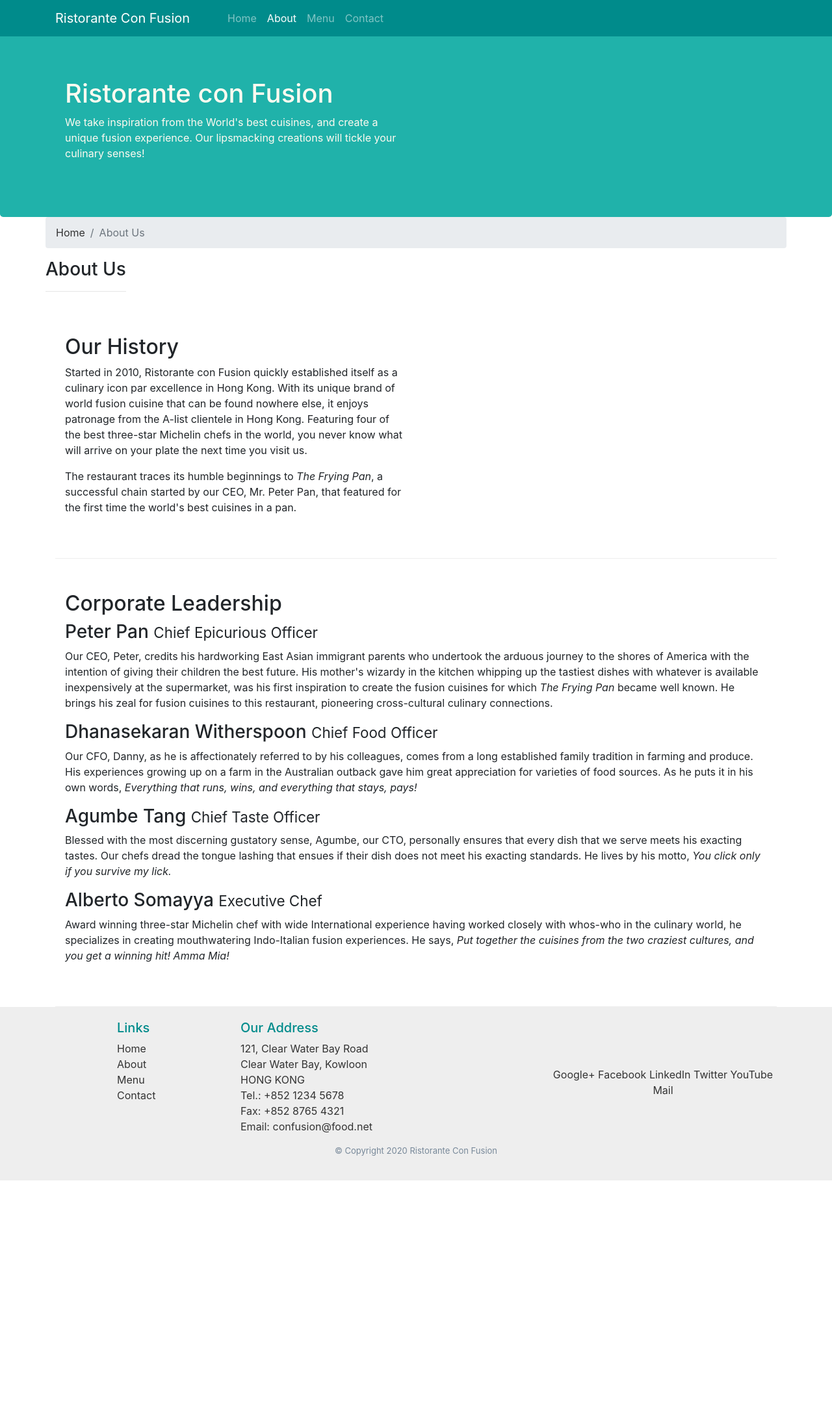
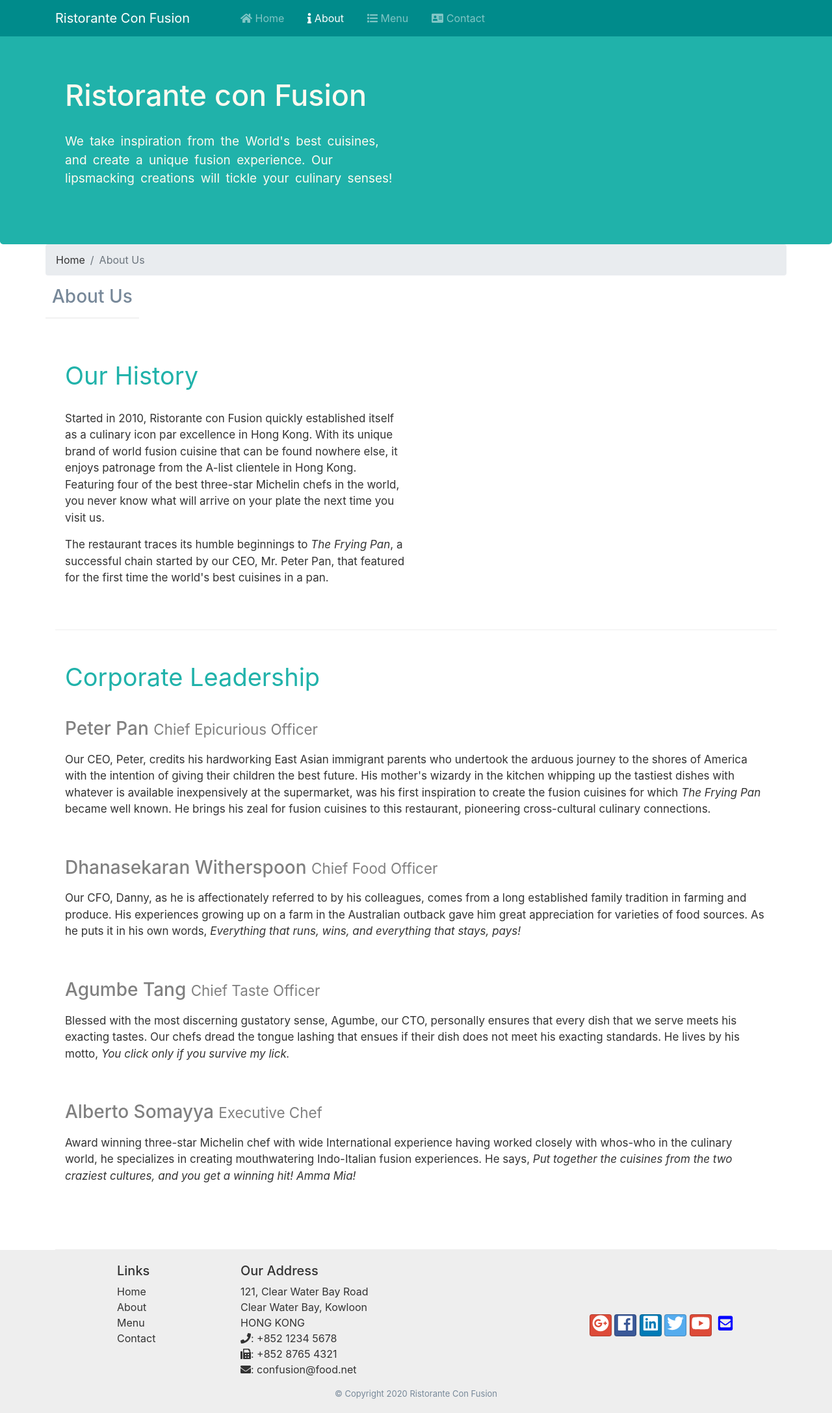
Before and after one commit to ritika-thakur/Bootstrap-4, a website: page aboutus.html in a window 1280 px wide. Shown: the whole page at 65% size. Before the commit the page ends 1817 px from the top, so only its background shows below. Drawn offline with nearby package versions, Linux system fonts and the light colour scheme.

Commit message:
Icon Fonts

```diff
--- a/aboutus.html
+++ b/aboutus.html
@@ -5,9 +5,11 @@
 <meta http-equiv="x-ua-compatible" content="ie=edge">
 
 <link rel="stylesheet" href="https://maxcdn.bootstrapcdn.com/bootstrap/4.0.0/css/bootstrap.min.css"
-    integrity="sha384-Gn5384xqQ1aoWXA+058RXPxPg6fy4IWvTNh0E263XmFcJlSAwiGgFAW/dAiS6JXm" crossorigin="anonymous">
-
+integrity="sha384-Gn5384xqQ1aoWXA+058RXPxPg6fy4IWvTNh0E263XmFcJlSAwiGgFAW/dAiS6JXm" crossorigin="anonymous">
+<script src="https://use.fontawesome.com/releases/v5.0.7/js/all.js"></script>
 <link rel="stylesheet" href="css/styles.css">
+    <link rel="stylesheet" href="node_modules/font-awesome/css/font-awesome.min.css">
+    <link rel="stylesheet" href="bootstrap-social.css">
 
 
 <head>
@@ -26,10 +28,10 @@
             <a class="navbar-brand mr-auto" href="./index.html">Ristorante Con Fusion</a>
             <div class="collapse navbar-collapse" id="Navbar">
                 <ul class="navbar-nav mr-auto">
-                    <li class="nav-item"><a class="nav-link" href="./index.html">Home</a></li>
-                    <li class="nav-item active"><a class="nav-link" href="#">About</a></li>
-                    <li class="nav-item"><a class="nav-link" href="#">Menu</a></li>
-                    <li class="nav-item"><a class="nav-link" href="#">Contact</a></li>
+                    <li class="nav-item "><a class="nav-link" href="./index.html"><span class="fa fa-home "></span> Home</a></li>
+                    <li class="nav-item active"><a class="nav-link" href="#"><span class="fa fa-info"></span> About</a></li>
+                    <li class="nav-item"><a class="nav-link" href="#"><span class="fa fa-list"></span> Menu</a></li>
+                    <li class="nav-item"><a class="nav-link" href="#"><span class="fa fa-address-card "></span> Contact</a></li>
                 </ul>
             </div>
         </div>
@@ -39,7 +41,7 @@
             <div class="row row-header">
                 <div class="col-12 col-sm-6">
                     <h1>Ristorante con Fusion</h1>
-                    <p>We take inspiration from the World's best cuisines, and create a unique fusion experience. Our lipsmacking creations will tickle your culinary senses!</p>
+                    <p class="sub-heading">We take inspiration from the World's best cuisines, and create a unique fusion experience. Our lipsmacking creations will tickle your culinary senses!</p>
                 </div>
                 <div class="col-12 col-sm">
                 </div>
@@ -54,14 +56,14 @@
                 <li class="breadcrumb-item active">About Us</li>
             </ol>
             <div>
-               <h3>About Us</h3>
+               <h3 class="aboutus-heading">About Us</h3>
                <hr>
             </div>
         </div>
 
         <div class="row row-content history">
             <div class="col-12 col-sm-6 col-md-6">
-                <h2>Our History</h2>
+                <h2 class="sub-topics">Our History</h2>
                 <p>Started in 2010, Ristorante con Fusion quickly established itself as a culinary icon par excellence in Hong Kong. With its unique brand of world fusion cuisine that can be found nowhere else, it enjoys patronage from the A-list clientele in Hong Kong.  Featuring four of the best three-star Michelin chefs in the world, you never know what will arrive on your plate the next time you visit us.</p>
                 <p>The restaurant traces its humble beginnings to <em>The Frying Pan</em>, a successful chain started by our CEO, Mr. Peter Pan, that featured for the first time the world's best cuisines in a pan.</p>
             </div>
@@ -71,14 +73,14 @@
 
         <div class="row row-content">
             <div class="leadership col-sm-12 col-md-12">
-                <h2>Corporate Leadership</h2>
-                <h3>Peter Pan <small>Chief Epicurious Officer</small></h3>
+                <h2 class="sub-topics">Corporate Leadership</h2>
+                <h3 class="leader-name">Peter Pan <small>Chief Epicurious Officer</small></h3>
                 <p class="d-none d-sm-block">Our CEO, Peter, credits his hardworking East Asian immigrant parents who undertook the arduous journey to the shores of America with the intention of giving their children the best future. His mother's wizardy in the kitchen whipping up the tastiest dishes with whatever is available inexpensively at the supermarket, was his first inspiration to create the fusion cuisines for which <em>The Frying Pan</em> became well known. He brings his zeal for fusion cuisines to this restaurant, pioneering cross-cultural culinary connections.</p>
-                <h3>Dhanasekaran Witherspoon <small>Chief Food Officer</small></h3>
+                <h3 class="leader-name">Dhanasekaran Witherspoon <small>Chief Food Officer</small></h3>
                 <p class="d-none d-sm-block">Our CFO, Danny, as he is affectionately referred to by his colleagues, comes from a long established family tradition in farming and produce. His experiences growing up on a farm in the Australian outback gave him great appreciation for varieties of food sources. As he puts it in his own words, <em>Everything that runs, wins, and everything that stays, pays!</em></p>
-                <h3>Agumbe Tang <small>Chief Taste Officer</small></h3>
+                <h3 class="leader-name">Agumbe Tang <small>Chief Taste Officer</small></h3>
                 <p class="d-none d-sm-block">Blessed with the most discerning gustatory sense, Agumbe, our CTO, personally ensures that every dish that we serve meets his exacting tastes. Our chefs dread the tongue lashing that ensues if their dish does not meet his exacting standards. He lives by his motto, <em>You click only if you survive my lick.</em></p>
-                <h3>Alberto Somayya <small>Executive Chef</small></h3>
+                <h3 class="leader-name">Alberto Somayya <small>Executive Chef</small></h3>
                 <p class="d-none d-sm-block">Award winning three-star Michelin chef with wide International experience having worked closely with whos-who in the culinary world, he specializes in creating mouthwatering Indo-Italian fusion experiences. He says, <em>Put together the cuisines from the two craziest cultures, and you get a winning hit! Amma Mia!</em></p>
             </div>
        </div>
@@ -103,19 +105,20 @@
                         121, Clear Water Bay Road<br>
                         Clear Water Bay, Kowloon<br>
                         HONG KONG<br>
-                        Tel.: +852 1234 5678<br>
-                        Fax: +852 8765 4321<br>
-                        Email: <a href="mailto:confusion@food.net">confusion@food.net</a>
+                        <i class="fa fa-phone"></i>: +852 1234 5678<br>
+                        <i class="fa fa-fax"></i>: +852 8765 4321<br>
+                        <i class="fa fa-envelope"></i>:
+                        <a href="mailto:confusion@food.net">confusion@food.net</a>
                     </address>
                 </div>
                 <div class="col-12 col-sm-4 align-self-center">
                     <div class="text-center">
-                        <a href="http://google.com/+">Google+</a>
-                        <a href="http://www.facebook.com/profile.php?id=">Facebook</a>
-                        <a href="http://www.linkedin.com/in/">LinkedIn</a>
-                        <a href="http://twitter.com/">Twitter</a>
-                        <a href="http://youtube.com/">YouTube</a>
-                        <a href="mailto:">Mail</a>
+                        <a class="btn btn-social-icon btn-google" href="http://google.com/+"><i class="fab fa-google-plus fa-lg"></i></a>
+                        <a class="btn btn-social-icon btn-facebook" href="http://www.facebook.com/profile.php?id="><i class="fab fa-facebook fa-lg"></i></a>
+                        <a class="btn btn-social-icon btn-linkedin" href="http://www.linkedin.com/in/"><i class="fab fa-linkedin fa-lg"></i></a>
+                        <a class="btn btn-social-icon btn-twitter" href="http://twitter.com/"><i class="fab fa-twitter fa-lg"></i></a>
+                        <a class="btn btn-social-icon btn-google" href="http://youtube.com/"><i class="fab fa-youtube fa-lg"></i></a>
+                        <a class="btn btn-social-icon btn-gmail" href="http://gmail.com/"><i class="fas fa-envelope-square fa-lg"></i></a>
                     </div>
                 </div>
             </div>
--- a/css/styles.css
+++ b/css/styles.css
@@ -1,6 +1,7 @@
 body{
     padding: 50px 0px 0px 0px;
     z-index: 0;
+    color: #333;
 }
 .row-header{
     margin: 0px auto;
@@ -50,6 +51,55 @@ nav{
 .navbar-brand{
     padding-right: 50px;
 }
-h5{
-    color: darkcyan;
+h1{
+    font-size: 45px;
+    margin-bottom: 30px;
 }
+.sub-heading{
+    word-spacing: 4px;
+    font-size: 19px;
+}
+.sub-topics{
+    margin-bottom: 30px;
+    font-size: 38px;
+    font-weight: 400;
+    color: lightseagreen;
+}
+.leader-name{
+   color: grey;
+   padding: 10px 0;
+}
+.d-none{
+    margin-bottom: 50px;
+}
+.aboutus-heading{
+    padding: 0px 10px;
+    color: lightslategray;
+}
+p{
+    font-size: 17px;
+}
+.nav-item{
+    padding-left: 20px;
+}
+.footer-icon{
+    padding-right: 14px;
+}
+.btn-google {
+    color: #d34836;
+}
+.btn-facebook{
+    color: #3b5998;
+}
+.btn-linkedin{
+  color: #0077b5;
+}
+.btn-twitter{
+    color: #00acee;
+}
+.btn-gmail{
+    color: blue;
+}
+.btn-youtube{
+    color: #c4302b;
+}
--- a/package.json
+++ b/package.json
@@ -15,6 +15,8 @@
   },
   "dependencies": {
     "bootstrap": "^4.5.0",
+    "bootstrap-social": "^5.1.1",
+    "font-awesome": "^4.7.0",
     "jquery": "^3.5.1",
     "popper": "^1.0.1"
   }
```
Also changed, not shown: index.html (+24 -19 lines), 3 other files.
